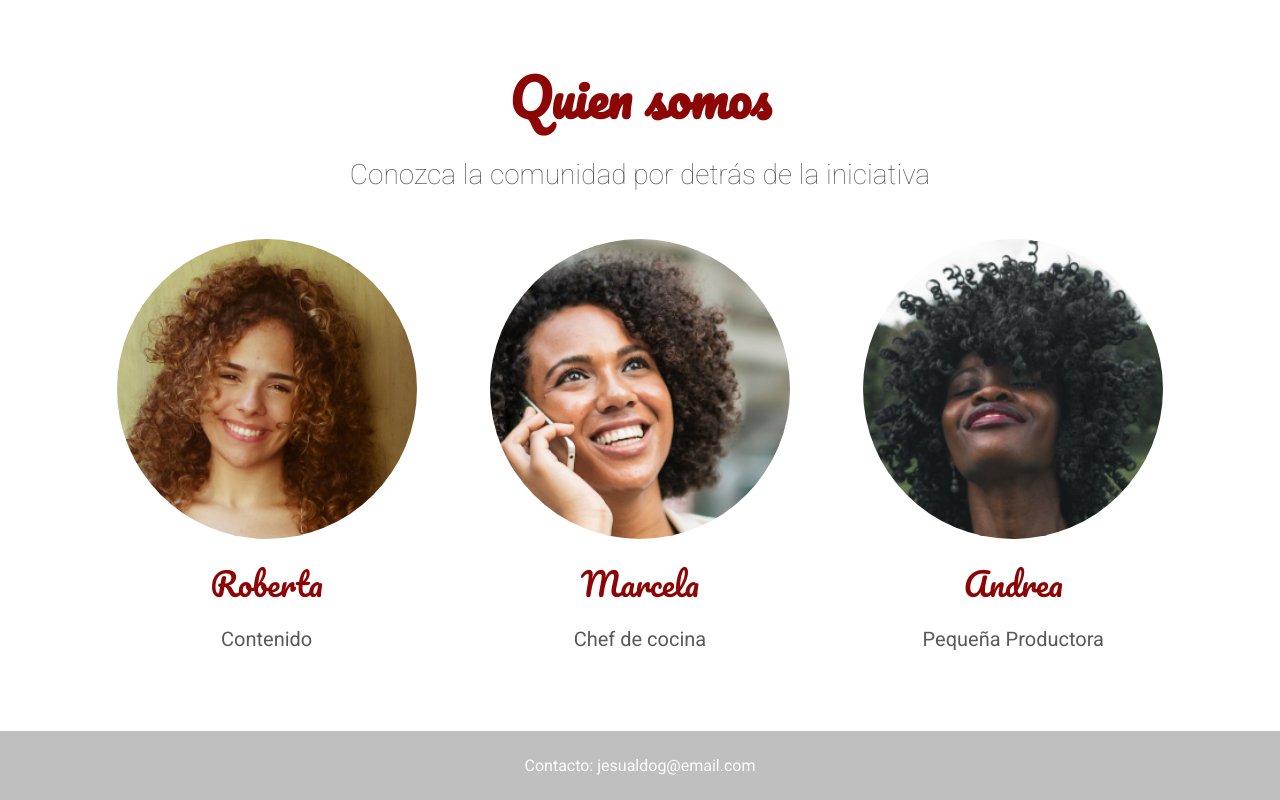
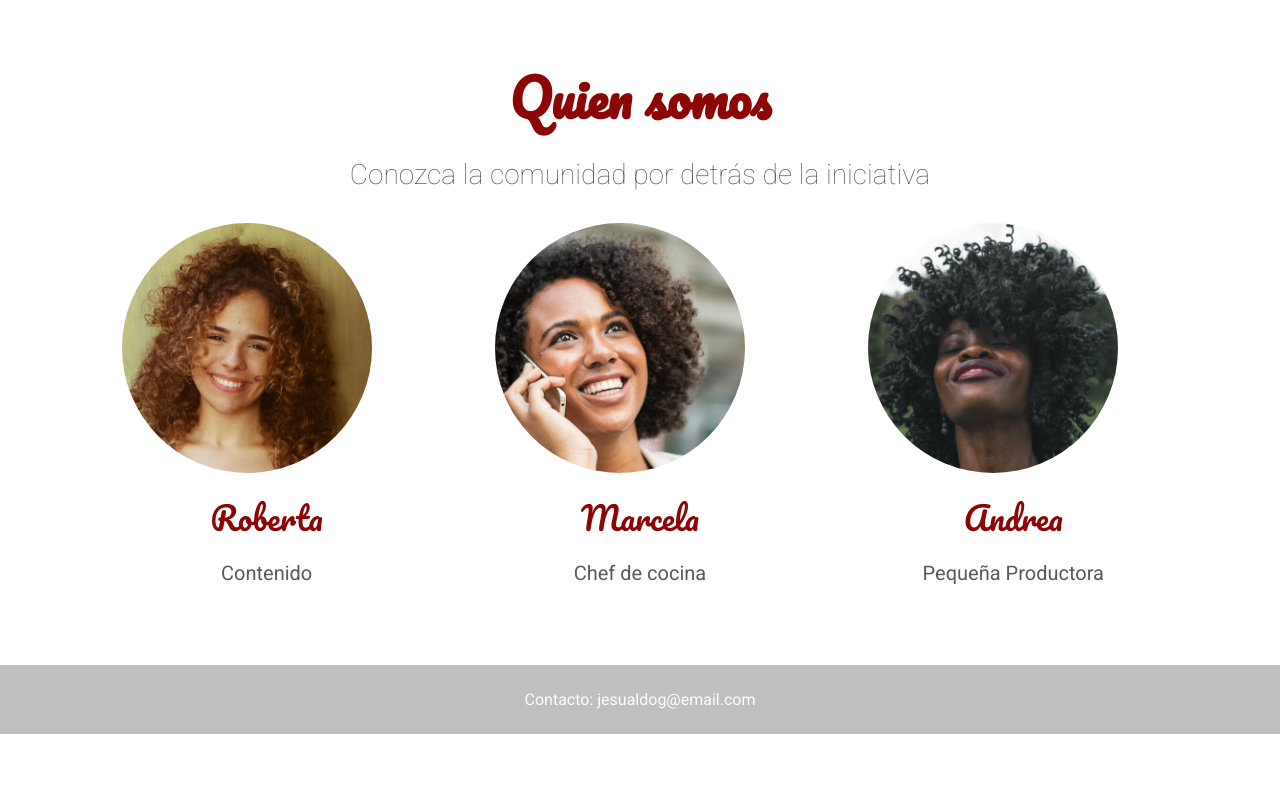
Before and after one commit to jesualdog/Pagina-Tienda-de-Frutas, a plain HTML site: page index.html in a window 1280 px wide. Shown: the part 2006-2806 px from the top of the page. After the commit the page ends 2740 px from the top, so only its background shows below. Drawn offline with Linux system fonts and the light colour scheme.

Commit message:
Mejorando la responsividad

```diff
--- a/style.css
+++ b/style.css
@@ -19,7 +19,7 @@
 @media screen and (min-width: 0) {
     .cabecera {
         justify-content: center;
-        padding: 0 1rem;
+        padding: 1rem;
     }
 }
 
@@ -258,7 +258,7 @@
 
 .personas {
     display: flex;
-    padding-top: 3rem;
+    padding-top: 2rem;
     justify-content: space-around;
 }
 
@@ -271,13 +271,12 @@
     color: #595959;
     font-size: 1.25rem;
 }
-
+/*
 .persona__imagen {
-    background: red;
     height: 300px;
     width: 300px;
 }
-
+*/
 .persona__imagen--roberta {
     background: url("img/roberta.jpg");
 }
@@ -296,13 +295,28 @@
     background-repeat: no-repeat;
     background-size: cover;
     border-radius: 100%;
-    height: 300px;
-    width: 300px;
+    height: 250px;
+    width: 250px;
+}
+
+@media screen and (min-width: 0) {
+    .persona__imagen {
+        margin-right: 1rem;
+        width: 100%;
+    }
+}
+
+@media screen and (min-width: 768px) {
+    .persona__imagen {
+        margin-right: 2.5rem;
+        height: 250px;
+        width: 250px;
+    }
 }
 
 .persona__nombre {
     color: #8d0606;
-    font-family: Pacifico, cursive;
+    font-family: 'Pacifico', cursive;
     font-size: 2rem;
     margin: 1rem 0;
 }
```
